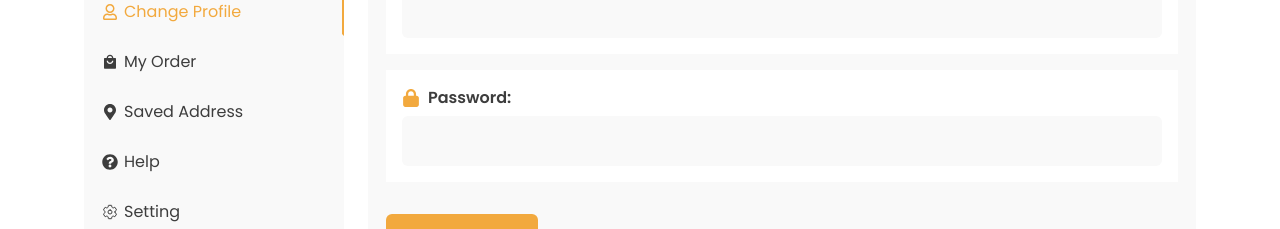
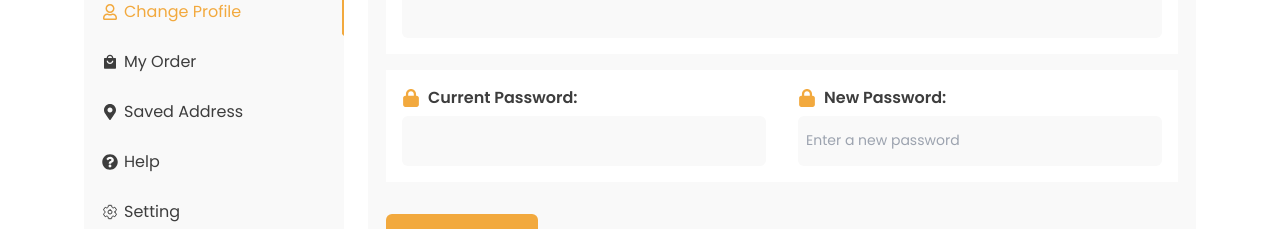
Before and after one commit to adnanDevelop/foodApp, a React (Vite) app in the folder frontend/: page /user-profile in a window 1280 px wide. Shown: the part 688-917 px from the top of the page. Built offline with nearby package versions, Linux system fonts and the light colour scheme; no server answers; sample sign-in values are in the browser's storage.

Commit message:
added update password functionality in backend as well as on frontend

```diff
--- a/frontend/src/components/ui/toast/ToastProvider.jsx
+++ b/frontend/src/components/ui/toast/ToastProvider.jsx
@@ -5,7 +5,7 @@ const ToastProvider = () => {
   return (
     <ToastContainer
       position="bottom-center"
-      autoClose={2000}
+      autoClose={1500}
       hideProgressBar={false}
       newestOnTop={false}
       closeOnClick
--- a/frontend/src/modules/auth/Signup.jsx
+++ b/frontend/src/modules/auth/Signup.jsx
@@ -30,13 +30,13 @@ const Signup = () => {
   const submitData = async (data) => {
     setLoading(true);
 
-    const formData = new FormData();
-    formData.append("name", data.name);
-    formData.append("email", data.email);
-    formData.append("password", data.password);
-    formData.append("image", data.image[0]);
+    try {
+      const formData = new FormData();
+      formData.append("name", data.name);
+      formData.append("email", data.email);
+      formData.append("password", data.password);
+      formData.append("image", data.image[0]);
 
-    try {
       const response = await registerUser(formData).unwrap();
 
       toast.success(response.message);
--- a/frontend/src/modules/profile/Profile.jsx
+++ b/frontend/src/modules/profile/Profile.jsx
@@ -1,3 +1,4 @@
+// Components
 import UserProfile from "./component/UserProfile";
 import UserProfileForm from "./component/UserProfileForm";
 import PageHeader from "../../components/global/PageHeader";
--- a/frontend/src/modules/profile/component/UserProfileForm.jsx
+++ b/frontend/src/modules/profile/component/UserProfileForm.jsx
@@ -25,23 +25,29 @@ const UserProfileForm = () => {
   // Update api
   const [updateUser] = useUpdateUserMutation();
 
-  console.log(userData?.data?.data);
-
   const updateProfile = async (data) => {
     setLoading(true);
+    console.log("form data", data);
     try {
-      // const updateData = { id: userData?.data?.data?._id, data };
-      const response = await updateUser({
+      await updateUser({
+        id: userData?.data?.data?._id,
         ...data,
-        id: userData?.data?.data?._id,
-      }).unwrap();
-      toast.success(response.message);
+      })
+        .unwrap()
+        .then((response) => {
+          toast.success(response?.message);
           reset();
+
+          return setTimeout(() => {
             window.location.reload();
-      // navigate("/");
+          }, 2000);
+        })
+        .catch((err) => {
+          toast.error(err?.data?.message);
+        });
     } catch (error) {
       toast.error(error?.data?.message);
-      console.log("Update Error:", error?.data?.message);
+      console.log("Error while updating user:", error?.data?.message);
     } finally {
       setLoading(false);
     }
@@ -54,6 +60,7 @@ const UserProfileForm = () => {
       </div>
       <h3 className="mt-2 font-semibold text-heading-color">Change Profile</h3>
 
+      {/* Form section */}
       <form className="w-full mt-6" onSubmit={handleSubmit(updateProfile)}>
         {/* username input */}
         <div className="w-full p-4 mb-4 bg-white ">
@@ -72,7 +79,7 @@ const UserProfileForm = () => {
               required: "Name is required",
             })}
           />
-          {errors.name && (
+          {errors?.name && (
             <p className="block mt-1.5 text-xs text-red-500">
               {errors.name.message}
             </p>
@@ -100,28 +107,73 @@ const UserProfileForm = () => {
               },
             })}
           />
-          {errors.email && (
+          {errors?.email && (
             <p className="block mt-1.5 text-xs text-red-500">
               {errors.email.message}
             </p>
           )}
         </div>
 
-        {/* password input */}
-        <div className="w-full p-4 bg-white ">
+        <div className="grid grid-cols-2">
+          {/* Current password input */}
+          <div className="p-4 bg-white ">
             <div className=" mb-1.5 gap-x-2 flex items-center">
               <FaLock className="text-lg text-yellow" />
-            <label htmlFor="name" className="font-semibold text-heading-color">
-              Password:
+              <label
+                htmlFor="name"
+                className="font-semibold text-heading-color"
+              >
+                Current Password:
               </label>
             </div>
             <input
               type="password"
-            disabled
               className="w-full h-[50px] bg-light-white focus:outline-none px-2 rounded-md text-sm"
-            defaultValue={userData?.data && userData?.data?.data?.password}
-            name="password"
+              placeholder={userData?.data && userData?.data?.data?.password}
+              name="currentPassword"
+              {...register("currentPassword", {
+                required: "Password is required",
+                min: 8,
+              })}
+              onFocus={(e) => (e.target.type = "text")}
+              onBlur={(e) => (e.target.type = "password")}
             />
+            {errors?.currentPassword && (
+              <p className="block mt-1.5 text-xs text-red-500">
+                {errors.currentPassword.message}
+              </p>
+            )}
+          </div>
+
+          {/* New password input */}
+          <div className="p-4 bg-white ">
+            <div className=" mb-1.5 gap-x-2 flex items-center">
+              <FaLock className="text-lg text-yellow" />
+              <label
+                htmlFor="name"
+                className="font-semibold text-heading-color"
+              >
+                New Password:
+              </label>
+            </div>
+            <input
+              type="password"
+              className="w-full h-[50px] bg-light-white focus:outline-none px-2 rounded-md text-sm"
+              placeholder="Enter a new password"
+              name="newPassword"
+              {...register("newPassword", {
+                required: "Password is required",
+                min: 8,
+              })}
+              onFocus={(e) => (e.target.type = "text")}
+              onBlur={(e) => (e.target.type = "password")}
+            />
+            {errors?.newPassword && (
+              <p className="block mt-1.5 text-xs text-red-500">
+                {errors.newPassword.message}
+              </p>
+            )}
+          </div>
         </div>
 
         {/* submit button */}
--- a/frontend/src/redux/features/authSlice.jsx
+++ b/frontend/src/redux/features/authSlice.jsx
@@ -11,7 +11,6 @@ const authSlice = createSlice({
   initialState,
   reducers: {
     storeToken: (state, action) => {
-      console.log(action.payload);
       state.isAuthenticated = true;
       state.token = action.payload.token;
       state.loggedInUserId = action.payload.userId;
--- a/frontend/src/utils/getUser.jsx
+++ b/frontend/src/utils/getUser.jsx
@@ -3,7 +3,7 @@ import { useGetUserByIdQuery } from "../redux/services/authApi";
 
 export const getUser = () => {
   const userId = useSelector((state) => state?.auth?.loggedInUserId);
+  const { data, isLoading } = useGetUserByIdQuery(userId);
 
-  const { data, isLoading } = useGetUserByIdQuery(userId);
   return { data, isLoading };
 };
```
Also changed, not shown: 7 other files (tests, documents, lock files or other folders). Lines whose indentation alone changed are shown as unchanged.
